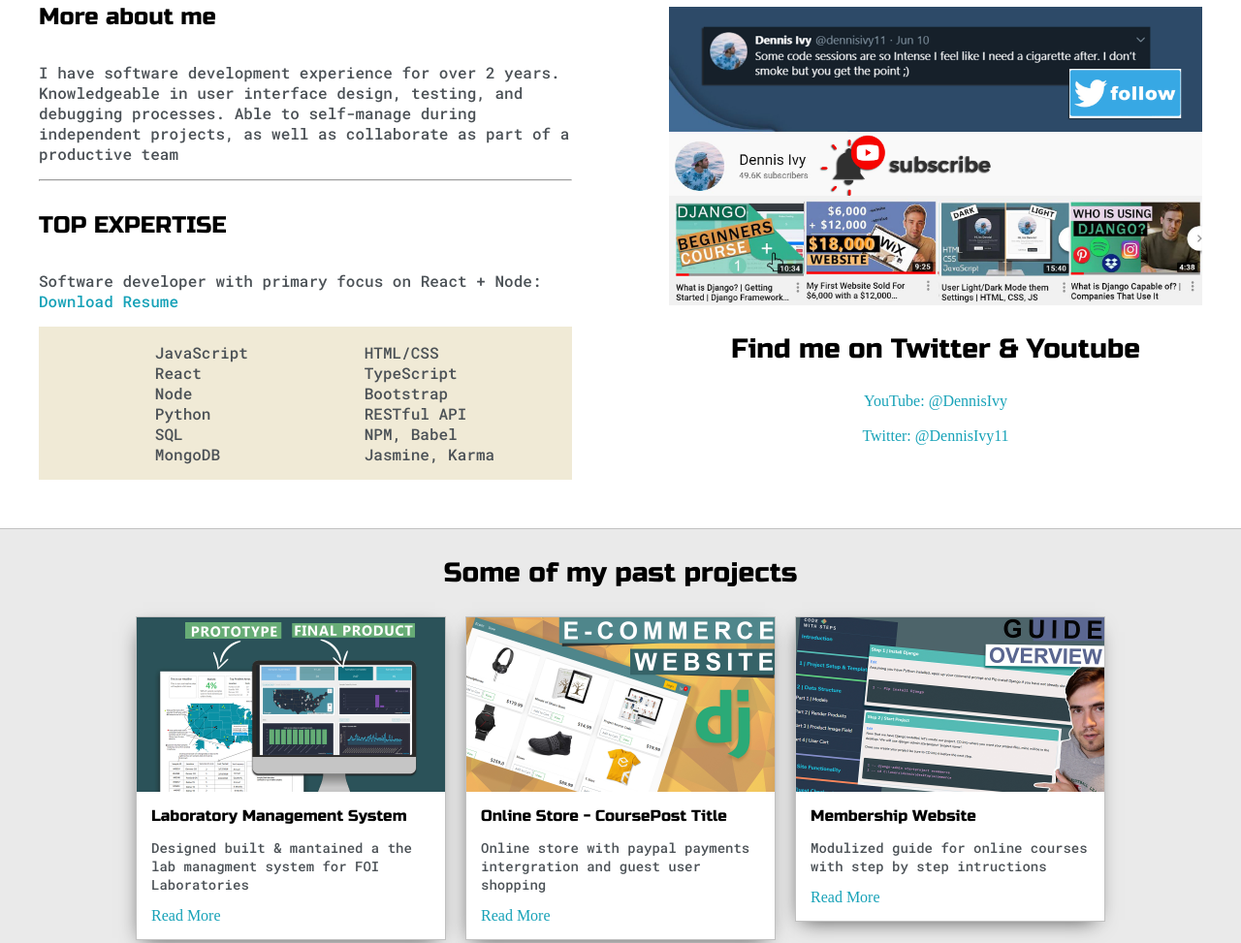
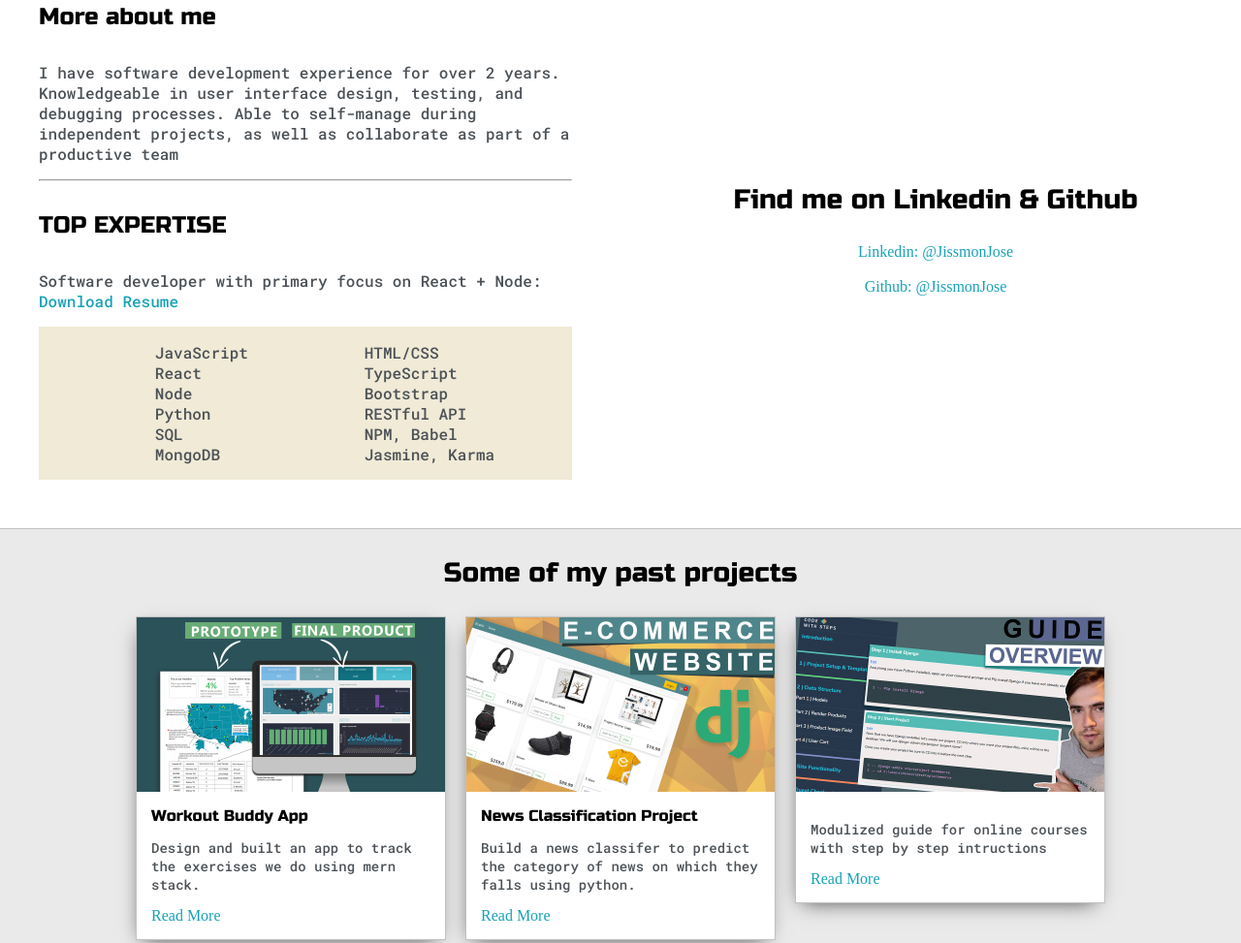
Before and after one commit to jisshub/my-portfolio-website, a plain HTML site: page index.html in a window 1280 px wide. Shown: the part 760-1733 px from the top of the page at 97% size. Drawn offline with Linux system fonts and the light colour scheme.

Commit message:
new commit

```diff
--- a/index.html
+++ b/index.html
@@ -1,7 +1,7 @@
 <!DOCTYPE html>
 <html>
   <head>
-    <title>Dennis Ivy</title>
+    <title>Jissmon Jose</title>
 
     <meta
       name="viewport"
@@ -45,7 +45,7 @@
           </div>
 
           <div class="left-column">
-            <img id="profile_pic" src="images/Dennis.jpg" />
+            <img id="profile_pic" src="images/photo.jpg" />
             <h5 style="text-align: center; line-height: 0">
               Personalize Theme
             </h5>
@@ -127,15 +127,14 @@
           </div>
 
           <div class="social-links">
-            <img id="social_img" src="images/follow.jpg" />
-            <h3>Find me on Twitter & Youtube</h3>
+            <h3>Find me on Linkedin & Github</h3>
 
-            <a target="_blank" href="https://www.youtube.com/c/dennisivy"
-              >YouTube: @DennisIvy</a
+            <a target="_blank" href="https://www.linkedin.com/in/jissmonjose/"
+              >Linkedin: @JissmonJose</a
             >
             <br />
-            <a target="_blank" href="https://twitter.com/dennisivy11"
-              >Twitter: @DennisIvy11</a
+            <a target="_blank" href="https://github.com/jisshub"
+              >Github: @JissmonJose</a
             >
           </div>
         </div>
@@ -151,12 +150,17 @@
             <div class="post">
               <img class="thumbnail" src="images/dash.jpg" />
               <div class="post-preview">
-                <h6 class="post-title">Laboratory Management System</h6>
+                <h6 class="post-title">Workout Buddy App</h6>
                 <p class="post-intro">
-                  Designed built & mantained a the lab managment system for FOI
-                  Laboratories
+                  Design and built an app to track the exercises we do using
+                  mern stack.
                 </p>
-                <a href="post.html">Read More</a>
+                <!-- <a href="post.html">Read More</a> -->
+                <a
+                  href="https://github.com/jisshub/mern-stack-app"
+                  target="_blank"
+                  >Read More</a
+                >
               </div>
             </div>
           </div>
@@ -165,12 +169,16 @@
             <div class="post">
               <img class="thumbnail" src="images/ecom.jpg" />
               <div class="post-preview">
-                <h6 class="post-title">Online Store - CoursePost Title</h6>
+                <h6 class="post-title">News Classification Project</h6>
                 <p class="post-intro">
-                  Online store with paypal payments intergration and guest user
-                  shopping
+                  Build a news classifer to predict the category of news on
+                  which they falls using python.
                 </p>
-                <a href="post.html">Read More</a>
+                <a
+                  href="https://github.com/jisshub/news-classification"
+                  target="_blank"
+                  >Read More</a
+                >
               </div>
             </div>
           </div>
@@ -179,7 +187,7 @@
             <div class="post">
               <img class="thumbnail" src="images/membership site.jpg" />
               <div class="post-preview">
-                <h6 class="post-title">Membership Website</h6>
+                <h6 class="post-title"></h6>
                 <p class="post-intro">
                   Modulized guide for online courses with step by step
                   intructions
```
Also changed, not shown: images/Dennis.jpg (deleted), 1 other file.
